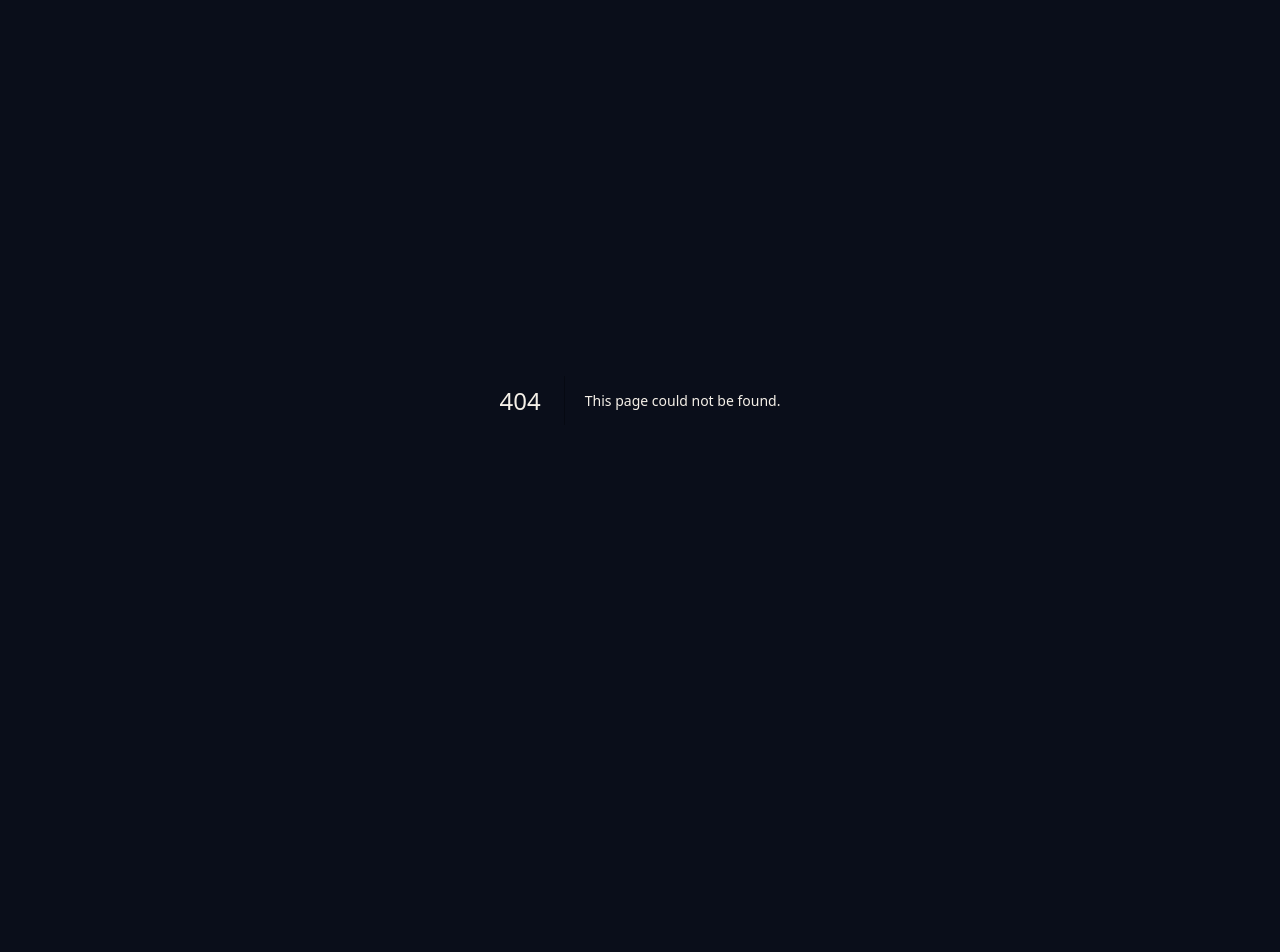
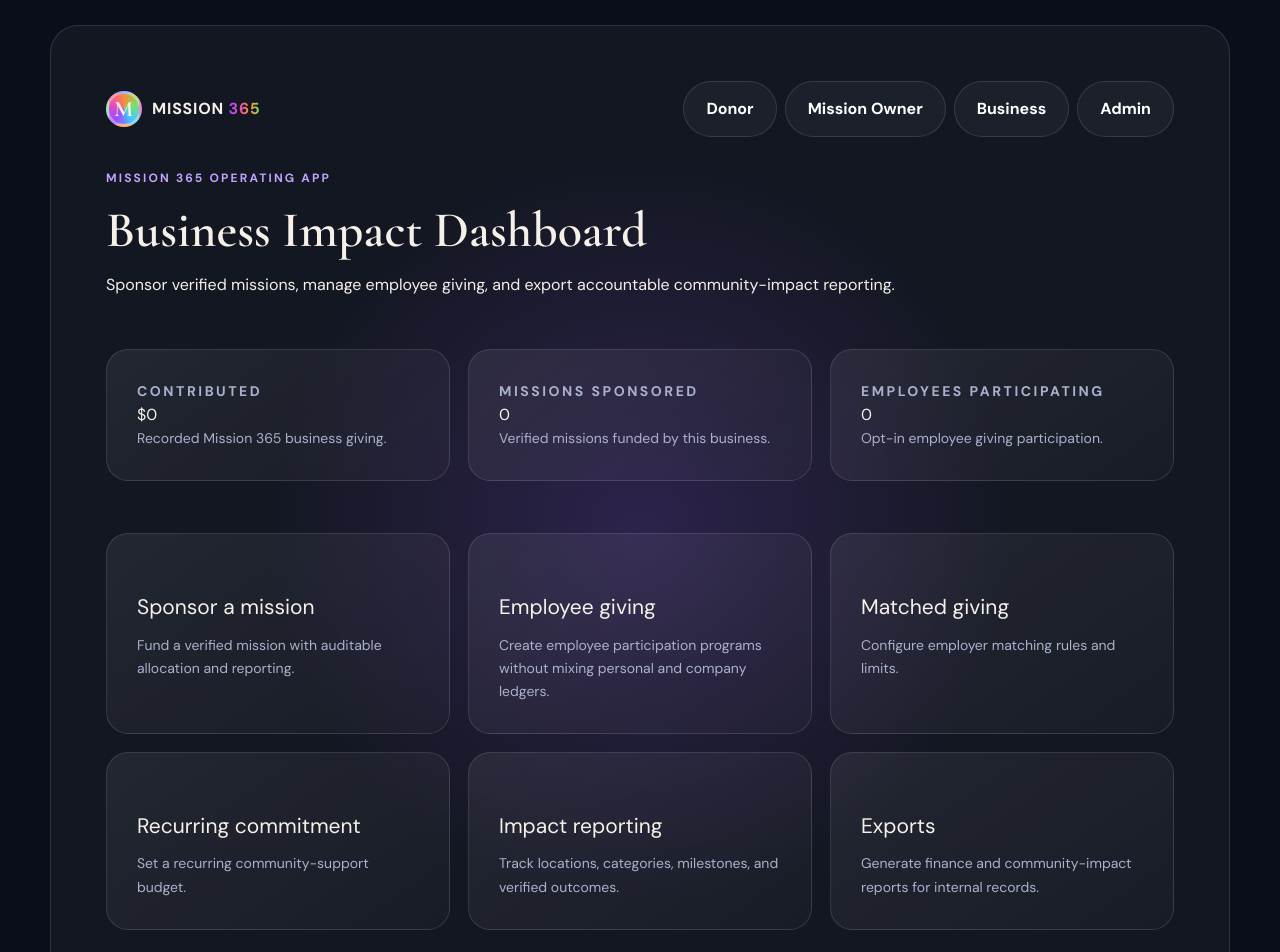
Before and after one commit to dolodorsey/mission-365, a Next.js app: page /app/business in a window 1280 px wide. Before the commit this address had no page. Shown: the top 952 px of the page. Before the commit the page ends 800 px from the top, so only its background shows below. Built offline with nearby package versions, Linux system fonts and the light colour scheme.

Commit message:
add Mission 365 business partner app

```diff
--- /dev/null
+++ b/src/app/app/business/page.tsx
@@ -0,0 +1,15 @@
+import { MissionAppShell, MetricGrid, WorkGrid } from '../../../components/MissionAppShell'
+
+export const metadata={title:'Business Partner | Mission 365'}
+export default function Business(){return <MissionAppShell title="Business Impact Dashboard" subtitle="Sponsor verified missions, manage employee giving, and export accountable community-impact reporting."><MetricGrid items={[
+  ['Contributed','$0','Recorded Mission 365 business giving.'],
+  ['Missions sponsored','0','Verified missions funded by this business.'],
+  ['Employees participating','0','Opt-in employee giving participation.'],
+]}/><div style={{marginTop:24}}><WorkGrid items={[
+  ['Sponsor a mission','Fund a verified mission with auditable allocation and reporting.'],
+  ['Employee giving','Create employee participation programs without mixing personal and company ledgers.'],
+  ['Matched giving','Configure employer matching rules and limits.'],
+  ['Recurring commitment','Set a recurring community-support budget.'],
+  ['Impact reporting','Track locations, categories, milestones, and verified outcomes.'],
+  ['Exports','Generate finance and community-impact reports for internal records.'],
+]}/></div></MissionAppShell>}
```
